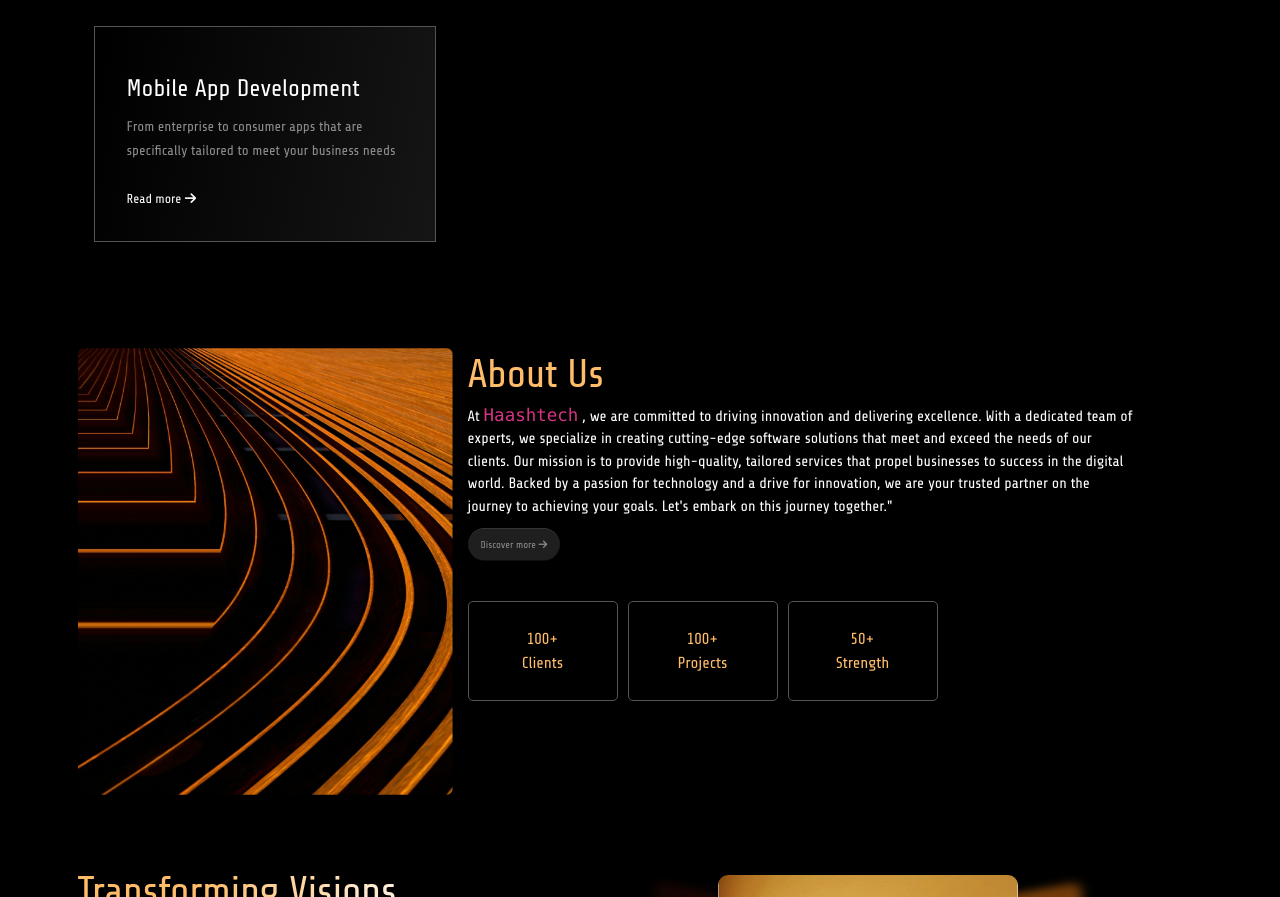
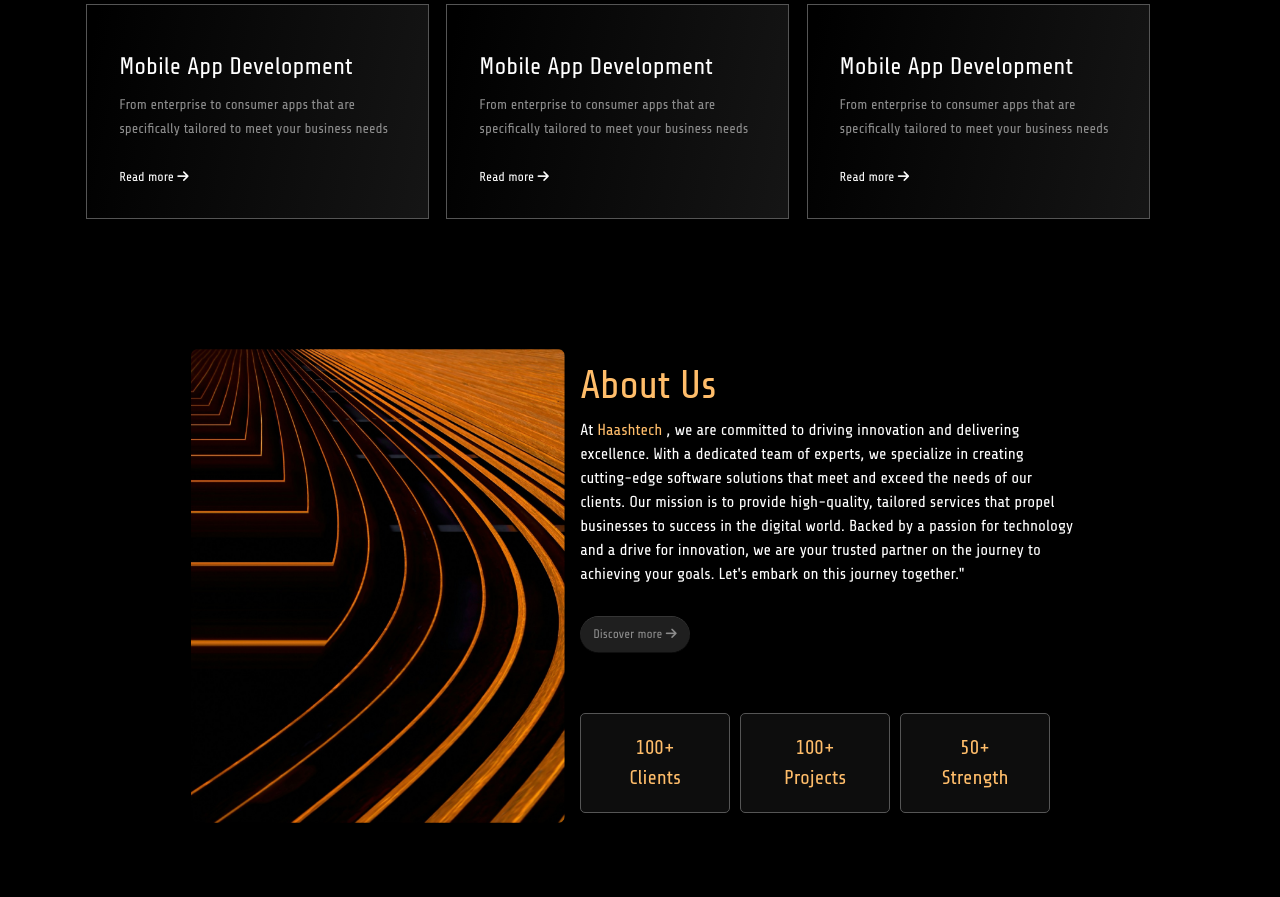
Before and after one commit to haashtech/haashtech_official, a plain HTML site: page index.html in a window 1280 px wide. Shown: the part 1254-2151 px from the top of the page. Drawn offline with nearby package versions, Linux system fonts and the light colour scheme; a script that the page names is missing.

Commit message:
added start now section 02/05/24:06:04pm

```diff
--- a/assets/css/custom.css
+++ b/assets/css/custom.css
@@ -1,3 +1,12 @@
+:root {
+  --transition: 0.25s;
+  --spark: 1.8s;
+  --paracolor: #8c8c8c;
+  --theme:#FFBD6A;
+}
+.text-theme{
+  color: var(--theme);
+}
 .h-100vh {
   height: 100vh;
 }
@@ -7,6 +16,9 @@
 .h-50vh {
   height: 50vh;
 }
+.w-80{
+  width: 80%;
+}
 a {
   text-decoration: none;
 }
@@ -15,6 +27,16 @@ a {
 }
 .h-25vh {
   height: 25vh;
+}
+.space-y-4 > :not([hidden]) ~ :not([hidden]) {
+  --tw-space-y-reverse: 0;
+  margin-top: calc(1rem/* 16px */ * calc(1 - var(--tw-space-y-reverse)));
+  margin-bottom: calc(1rem/* 16px */ * var(--tw-space-y-reverse));
+}
+.space-y-6 > :not([hidden]) ~ :not([hidden]) {
+  --tw-space-y-reverse: 0;
+  margin-top: calc(3rem/* 16px */ * calc(1 - var(--tw-space-y-reverse)));
+  margin-bottom: calc(3rem/* 16px */ * var(--tw-space-y-reverse));
 }
 .navbar .sidebar a{
   position: relative;
@@ -82,6 +104,10 @@ a {
   -webkit-text-fill-color: transparent;
   background-clip: text;
   max-width: 50%;
+}
+.text-sm-size{
+  color: #8C8C8C;
+  font-size: 1.5rem;
 }
 footer a:hover{
   color: #ffbd6a;
--- a/assets/css/style.css
+++ b/assets/css/style.css
@@ -15,7 +15,7 @@ section {
 :root {
   --transition: 0.25s;
   --spark: 1.8s;
-  --paracolor: #8C8C8C
+  --paracolor: #8c8c8c;
 }
 
 .section-container {
@@ -162,7 +162,6 @@ section {
   opacity: 1;
 }
 /* ======== */
-
 
 /* service cards */
 .user-cards {
@@ -411,10 +410,10 @@ place-items:  center;
 .section-energy-hand_flex {
   display: flex;
 }
-.section-energy-hand_right{
+.section-energy-hand_right {
   width: 50%;
 }
-.section-energy-hand_left{
+.section-energy-hand_left {
   width: 50%;
 }
 /* =============== map ================== */
@@ -451,26 +450,25 @@ place-items:  center;
   -webkit-text-fill-color: transparent;
   background-clip: text; */
   transition: background-color 0.3s, color 0.3s;
-
 }
-.design:hover{
+.design:hover {
   background: linear-gradient(101.64deg, #000000 3.1%, #151515 98.29%);
   color: white;
 }
-.design:hover small{
+.design:hover small {
   color: white;
 }
-.design small{
+.design small {
   font-size: 12px;
   font-weight: 300;
-  color: #A4A4A4;
+  color: #a4a4a4;
 }
-.design a{
+.design a {
   font-size: 13px;
   font-weight: 300;
-  color: #A4A4A4;
+  color: #a4a4a4;
 }
-.design h3{
+.design h3 {
   font-size: 2.3rem;
 }
 /* .design:hover::before {
@@ -484,7 +482,7 @@ place-items:  center;
   border-radius: inherit;
 } */
 
-.sec-map{
+.sec-map {
   display: flex;
   width: 100%;
   height: 400px;
@@ -494,19 +492,18 @@ place-items:  center;
   width: 40%;
   height: 100%;
 }
-.sec_map_l_child{
+.sec_map_l_child {
   height: 100%;
-
 }
 .sec_map_r {
   width: 60%;
   height: 100%;
 }
-.sec-map-container{
+.sec-map-container {
   margin-bottom: 15px;
 }
-@media (max-width:1024px) {
-  .sec-map-container{
+@media (max-width: 1024px) {
+  .sec-map-container {
     display: flex;
     flex-wrap: wrap;
     flex-direction: column;
@@ -514,9 +511,8 @@ place-items:  center;
     align-items: center;
     margin-bottom: 50px;
     border-radius: 10px;
-
   }
-  .sec-map{
+  .sec-map {
     flex-direction: column;
     width: 95%;
     height: 100vh;
@@ -524,7 +520,7 @@ place-items:  center;
     align-items: center;
     justify-content: center;
   }
-  .sec_map_l{
+  .sec_map_l {
     width: 100%;
     height: 50%;
     padding: 1rem 0rem;
@@ -533,20 +529,18 @@ place-items:  center;
     height: 0;
 
   } */
-  .sec_map_r{
+  .sec_map_r {
     width: 100%;
     height: 50%;
     border-radius: 10px;
-
   }
-  .sec_map_r iframe{
+  .sec_map_r iframe {
     border-radius: 10px;
-
   }
 }
 /* service new changes /*********************** */
 .service_cards {
-  margin: 1em;
+  margin: 0.54em;
   cursor: pointer;
   width: calc(33.333% - 2em);
   font-weight: 100;
@@ -559,12 +553,10 @@ place-items:  center;
   border: 1px #555 solid;
   background: linear-gradient(101.64deg, #000000 3.1%, #151515 98.29%);
   transition: transform 0.5s ease;
-
 }
-@media screen and (max-width:768px) {
-  .service_cards{
+@media screen and (max-width: 768px) {
+  .service_cards {
     width: calc(100% - 2em);
-
   }
 }
 .service_cards h2 {
@@ -575,7 +567,6 @@ place-items:  center;
 .service_cards small {
   margin-bottom: 10px;
   color: var(--paracolor);
-
 }
 
 .service_cards a {
@@ -586,7 +577,7 @@ place-items:  center;
   font-size: 13px;
 }
 .service_cards::after {
-  content: '';
+  content: "";
   position: absolute;
   background-color: #ffbd6a;
   height: 1px;
@@ -601,9 +592,22 @@ place-items:  center;
   /* width: 100%; */
   width: calc(100% - 80%);
 }
-.service_cards:hover{
+.service_cards:hover {
   transform: perspective(950px) translateY(-2%) rotateX(5deg) translateZ(0);
-  background: linear-gradient(101.64deg, #242424 3.1%, #2D2D2D 98.29%);
+  background: linear-gradient(101.64deg, #242424 3.1%, #2d2d2d 98.29%);
 }
 
 /* Rectangle 11 */
+
+/* Rectangle 27 */
+
+/* ***** about us ****** */
+.result {
+  width: 150px;
+  height: 100px;
+  border-radius: 5px;
+  border: 1px #555 solid;
+  background: #0d0d0d;
+  font-size: 2rem;
+  color: #ffbd6a;
+}
--- a/index.html
+++ b/index.html
@@ -601,6 +601,28 @@
                 >Read more <i class="fa-light fa fa-arrow-right"></i
               ></a>
             </div>
+            <!-- col 5 -->
+            <div class="col service_cards">
+              <h2>Mobile App Development</h2>
+              <small class=""
+                >From enterprise to consumer apps that are specifically tailored
+                to meet your business needs</small
+              >
+              <a href="" class=""
+                >Read more <i class="fa-light fa fa-arrow-right"></i
+              ></a>
+            </div>
+             <!-- col 6 -->
+             <div class="col service_cards">
+              <h2>Mobile App Development</h2>
+              <small class=""
+                >From enterprise to consumer apps that are specifically tailored
+                to meet your business needs</small
+              >
+              <a href="" class=""
+                >Read more <i class="fa-light fa fa-arrow-right"></i
+              ></a>
+            </div>
           </div>
         </div>
         <!-- ============== -->
@@ -609,12 +631,12 @@
       </section>
 
       <!-- #section 4 -->
-      <section
-        class="container section-container w-100 mx-auto py-5 reveal"
+      <!-- <section
+        class="container section-container w-100 mx-auto py-5 reveal "
         id="About"
       >
-        <div class="mb-3" style="max-width: 100%">
-          <div class="row g-0">
+        <div class="mb-3  d-flex justify-content-center align-items-center" >
+          <div class="row ">
             <div class="col-md-4">
               <img
                 src="assets/imgs/cards/aboutbg.png"
@@ -622,18 +644,18 @@
                 alt="..."
               />
             </div>
-            <div class="col-md-8 px-4">
-              <div class="card-body">
+            <div class="col-md-8 px-4 bg-info pe-5" style="width: 49.19%;">
+              <div class="card-body space-y-6">
                 <h5 class="card-title text-style">About Us</h5>
-                <p
+                <span
                   class="card-text text-white"
                   style="
-                    max-width: calc(100% - 5rem);
+
                     font-weight: initial;
-                    font-size: 15px;
+
                   "
                 >
-                  At <code class="fs-3">Haashtech</code> , we are committed to
+                  At <span class="text-theme" >Haashtech</span> , we are committed to
                   driving innovation and delivering excellence. With a dedicated
                   team of experts, we specialize in creating cutting-edge
                   software solutions that meet and exceed the needs of our
@@ -642,51 +664,33 @@
                   world. Backed by a passion for technology and a drive for
                   innovation, we are your trusted partner on the journey to
                   achieving your goals. Let's embark on this journey together."
-                </p>
-                <p class="card-text">
+                </span>
+
                   <button class="sparkle-button_2">
-                    <span class="text button-hacks"
+                    <span class=" button-hacks fs-5 "
                       >Discover more <i class="fa-light fa fa-arrow-right"></i
                     ></span>
                   </button>
-                </p>
-                <!-- result -->
-                <div class="d-flex gap-3 pt-sm-5">
+
+                result
+                <div class="d-flex gap-3 pt-sm-5 ">
                   <div
-                    class="flex-center flex-column lh-base"
+                    class="flex-center flex-column lh-base result"
                     style="
-                      width: 150px;
-                      height: 100px;
-                      border-radius: 5px;
-                      border: 1px #555 solid;
-                      color: #ffbd6a;
+
                     "
                   >
                     <span>100+</span>
                     <span>Clients</span>
                   </div>
                   <div
-                    class="flex-center flex-column"
-                    style="
-                      width: 150px;
-                      height: 100px;
-                      border-radius: 5px;
-                      border: 1px #555 solid;
-                      color: #ffbd6a;
-                    "
+                    class="flex-center flex-column result"
                   >
                     <span>100+</span>
                     <span>Projects</span>
                   </div>
                   <div
-                    class="flex-center flex-column"
-                    style="
-                      width: 150px;
-                      height: 100px;
-                      border-radius: 5px;
-                      border: 1px #555 solid;
-                      color: #ffbd6a;
-                    "
+                    class="flex-center flex-column result"
                   >
                     <span>50+</span>
                     <span>Strength</span>
@@ -696,7 +700,74 @@
             </div>
           </div>
         </div>
-      </section>
+      </section> -->
+
+      <section class="container w-100 py-24 reveal">
+        <div class="w-100 d-flex justify-content-center align-content-center">
+          <div class="card  mb-3 w-80" style="background-color: transparent;">
+            <div class="row g-0">
+              <div class="col-md-5">
+                <img src="assets/imgs/cards/aboutbg.png" class="img-fluid h-100 rounded-start" alt="about page">
+              </div>
+              <div class="col-md-7 ">
+                <div class="card-body space-y-6 px-4">
+                  <h5 class="card-title text-style">About Us</h5>
+                  <span
+                    class="card-text text-white"
+                    style="
+
+                      font-weight: initial;
+
+                    "
+                  >
+                    At <span class="text-theme" >Haashtech</span> , we are committed to
+                    driving innovation and delivering excellence. With a dedicated
+                    team of experts, we specialize in creating cutting-edge
+                    software solutions that meet and exceed the needs of our
+                    clients. Our mission is to provide high-quality, tailored
+                    services that propel businesses to success in the digital
+                    world. Backed by a passion for technology and a drive for
+                    innovation, we are your trusted partner on the journey to
+                    achieving your goals. Let's embark on this journey together."
+                  </span>
+
+                    <button class="sparkle-button_2">
+                      <span class=" button-hacks fs-5 "
+                        >Discover more <i class="fa-light fa fa-arrow-right"></i
+                      ></span>
+                    </button>
+
+                  <div class="d-flex gap-3 pt-sm-5 ">
+                    <div
+                      class="flex-center flex-column lh-base result"
+                    >
+                      <span>100+</span>
+                      <span>Clients</span>
+                    </div>
+                    <div
+                      class="flex-center flex-column result"
+                    >
+                      <span>100+</span>
+                      <span>Projects</span>
+                    </div>
+                    <div
+                      class="flex-center flex-column result"
+                    >
+                      <span>50+</span>
+                      <span>Strength</span>
+                    </div>
+                  </div>
+                </div>
+              </div>
+            </div>
+          </div>
+              </div>
+            </div>
+          </div>
+        </div>
+    </section>
+
+
 
       <!-- #section 5 -->
       <section class="container section-container w-100 mx-auto py-5 reveal">
@@ -1157,6 +1228,16 @@
         </div>
       </section>
 
+      <!-- section 9 -->
+      <section class="container text-center py-25 mx-auto">
+        <h3 class=" text-gray-600 font-bold  text-style tracking-wider" style="font-size: clamp(10px, 6vw, 60px);;">Get started now!</h3>
+        <small class="text-sm-size">It takes less than a minute of your time.</small> <br>
+<div class="w-100 d-flex align-items-center justify-content-center">
+  <a href="contactUs.html" class="p-3 px-4 d-flex align-items-center justify-content-center gap-3 text-black btn mt-4 text-sm-size" style="background-color: #fabd64;">Request a quote  <i class="fa-light fa fa-arrow-right"></i></a>
+
+</div>
+      </section>
+
       <!-- #footer -->
       <footer class="container pb-3 py-24">
         <div class="row">
```
